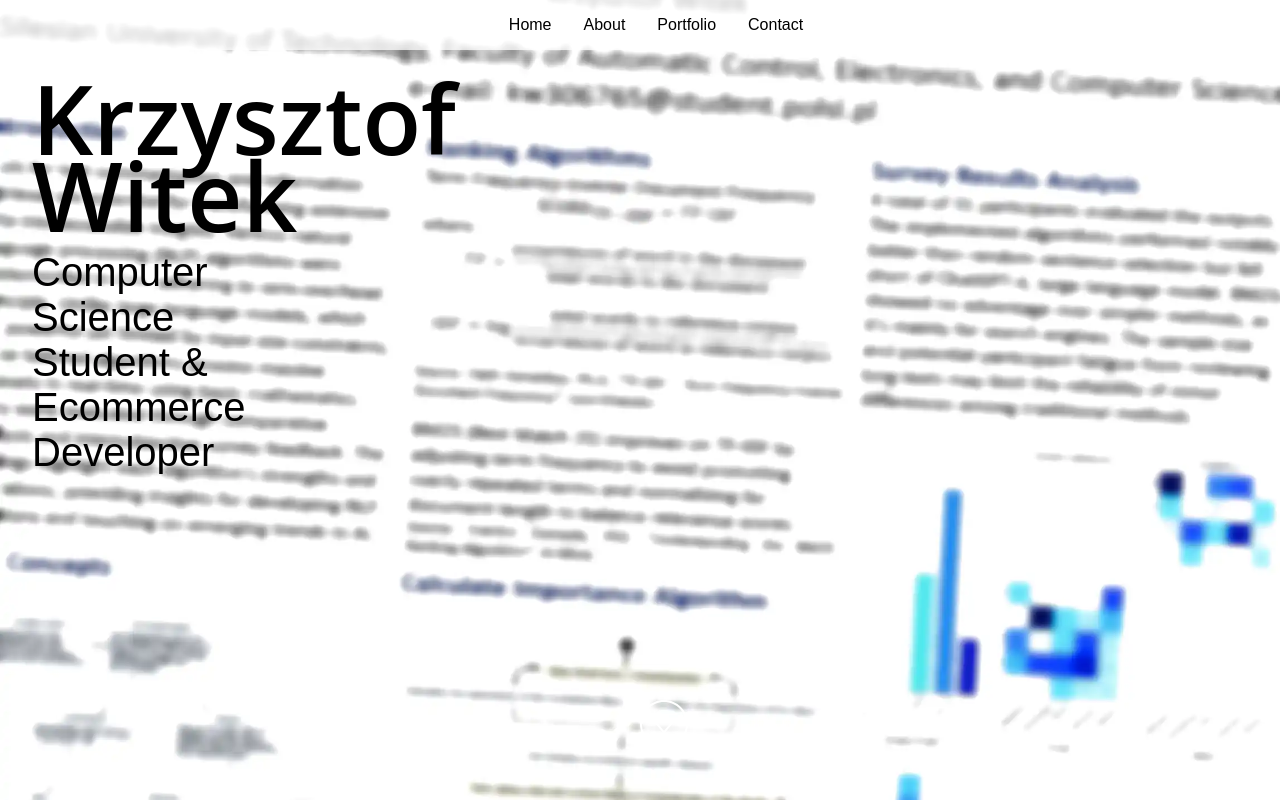
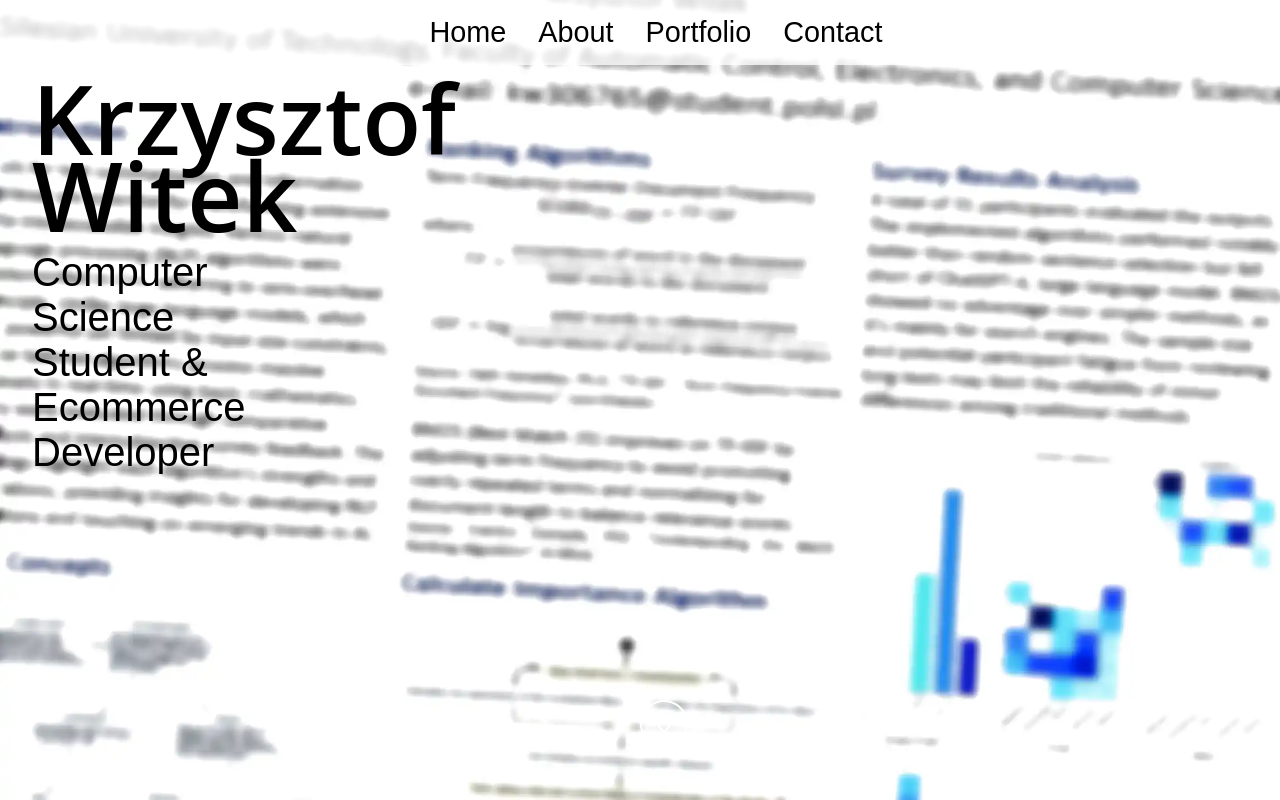
Before and after one commit to krzsztfwtk/my-portfolio-website, a React (Vite) app: page / in a window 1280 px wide. Built offline with nearby package versions, Linux system fonts and the light colour scheme.

Commit message:
font size changed

```diff
--- a/src/Components/Header.jsx
+++ b/src/Components/Header.jsx
@@ -10,6 +10,7 @@ const Header = () => {
   return (
     <div
       style={{
+        fontSize: "1.8rem",
         position: "fixed",
         display: "flex",
         justifyContent: "center",
```
